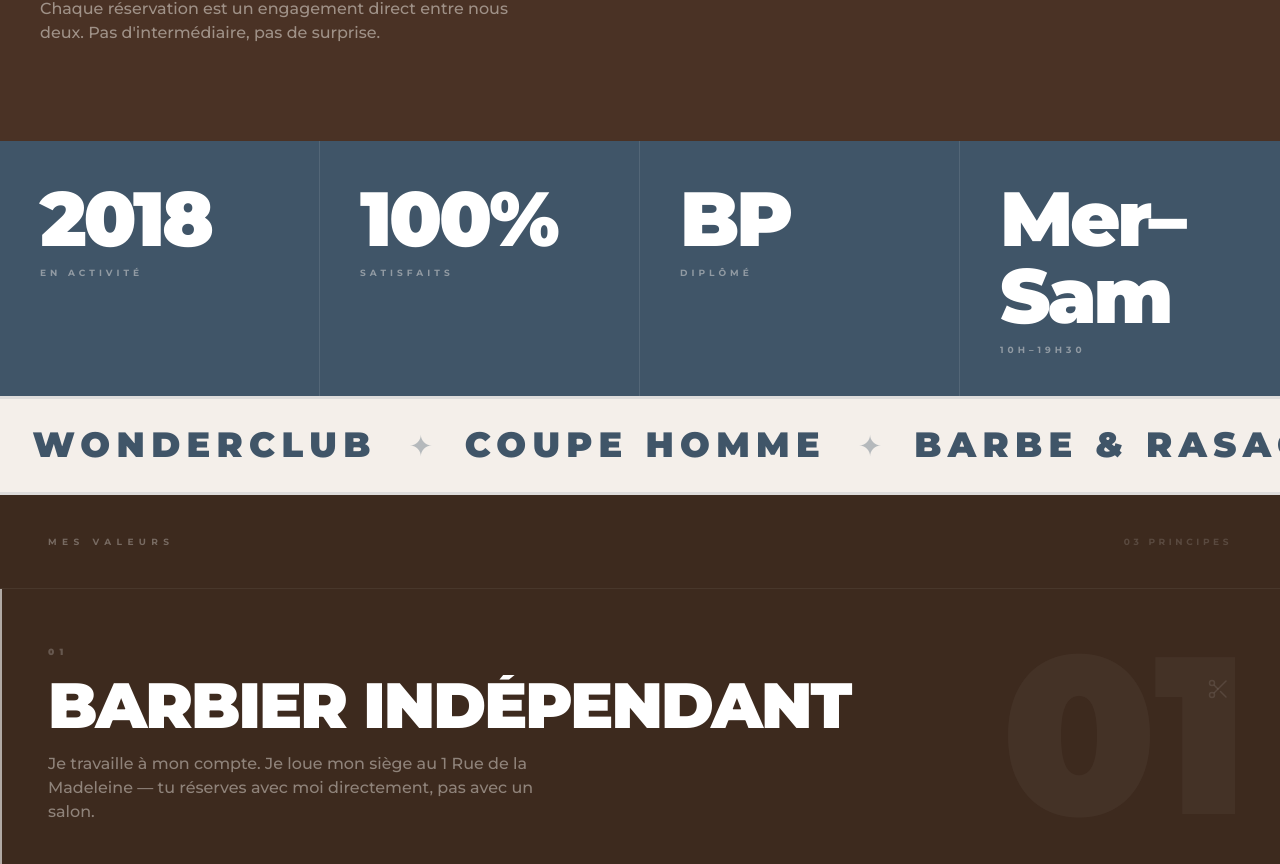
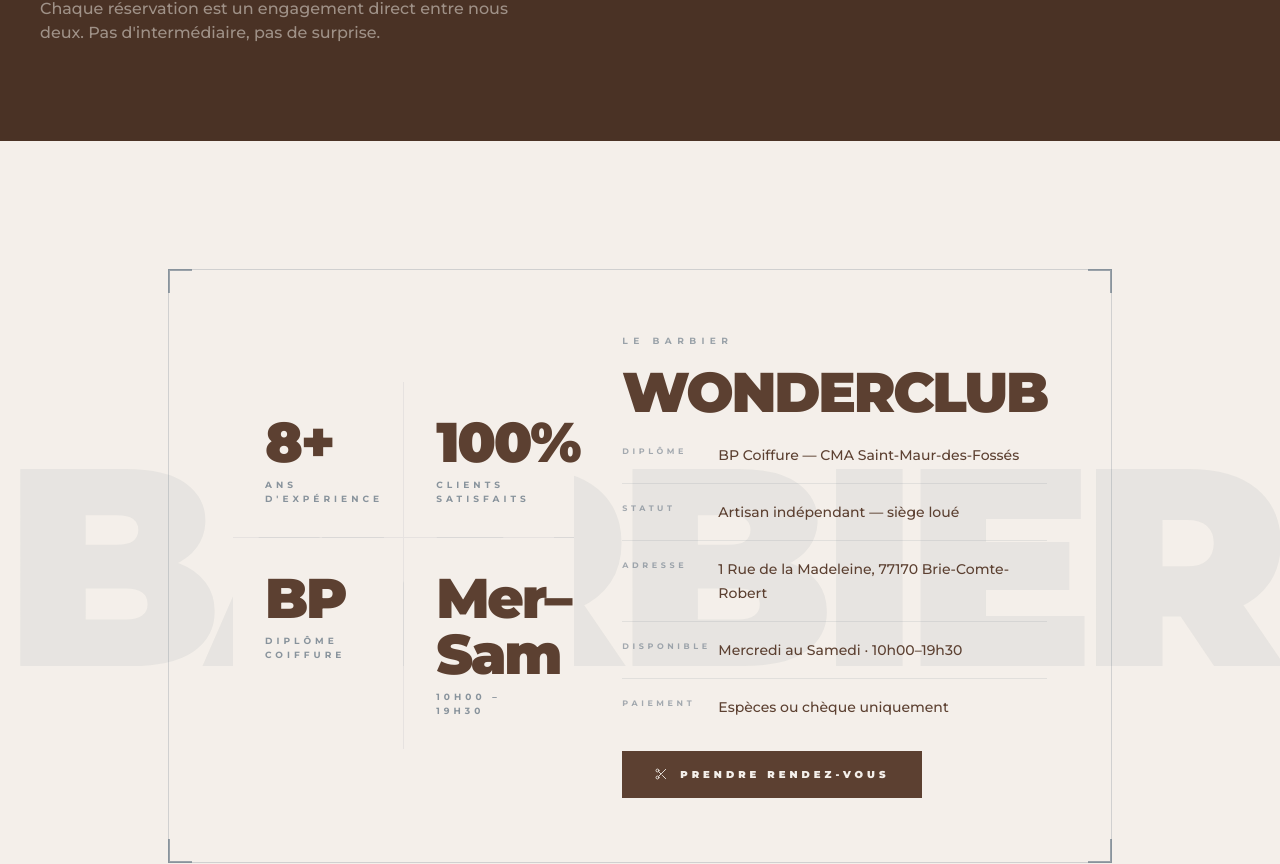
Before and after one commit to Othmanebke/barbeurcut, a React (Vite) app: page /concept in a window 1280 px wide. Shown: the part 1254-2118 px from the top of the page. Built offline with nearby package versions, Linux system fonts and the light colour scheme; no server answers; the HTML template or start-up script is replaced by a standard one.

Commit message:
feat: barber profile section on Concept page (replaces basic stats grid)

```diff
--- a/src/pages/Concept.jsx
+++ b/src/pages/Concept.jsx
@@ -34,34 +34,6 @@ function RevealWords({ text, className, style, delay = 0 }) {
   );
 }
 
-/* Chiffre animé */
-function BigNumber({ value, label }) {
-  const [ref, inView] = useReveal();
-  return (
-    <motion.div ref={ref}
-      className="flex flex-col gap-2 p-8 sm:p-10 border-r last:border-r-0 border-white/10 group cursor-default"
-      whileHover={{ backgroundColor: '#5C4031' }}
-      style={{ background: '#405568' }}
-      transition={{ duration: 0.4 }}>
-      <motion.p
-        className="font-black leading-none tracking-[-0.04em] text-white"
-        style={{ fontSize: 'clamp(2.5rem, 6vw, 5rem)' }}
-        initial={{ opacity: 0, y: 30 }}
-        animate={inView ? { opacity: 1, y: 0 } : {}}
-        transition={{ duration: 0.7, ease: EASE }}>
-        {value}
-      </motion.p>
-      <motion.p
-        className="text-[9px] uppercase tracking-[0.45em] font-bold"
-        style={{ color: 'rgba(244,239,234,0.45)' }}
-        initial={{ opacity: 0 }}
-        animate={inView ? { opacity: 1 } : {}}
-        transition={{ duration: 0.6, delay: 0.2 }}>
-        {label}
-      </motion.p>
-    </motion.div>
-  );
-}
 
 /* Valeur pilier — carte pleine largeur avec numéro fantôme */
 function PillarRow({ id, title, desc, Icon, delay = 0 }) {
@@ -234,17 +206,121 @@ export default function Concept() {
         </div>
       </section>
 
-      {/* ══════════════════ CHIFFRES ════════════════════════ */}
-      <div className="grid grid-cols-2 md:grid-cols-4">
-        {[
-          { value: '2018', label: 'En activité' },
-          { value: '100%', label: 'Satisfaits'  },
-          { value: 'BP',   label: 'Diplômé'     },
-          { value: 'Mer–Sam', label: '10h–19h30' },
-        ].map((s) => <BigNumber key={s.label} {...s} />)}
-      </div>
+      {/* ══════════════════ PRÉSENTATION DU BARBIER ═════════ */}
+      <section className="relative overflow-hidden" style={{ background: '#F4EFEA' }}>
 
-      <Marquee />
+        {/* Watermark BARBIER en fond */}
+        <div className="absolute inset-0 flex items-center justify-center pointer-events-none overflow-hidden select-none">
+          <p className="font-black uppercase leading-none tracking-[-0.05em] whitespace-nowrap"
+             style={{ fontSize: 'clamp(6rem, 22vw, 18rem)', color: 'rgba(64,85,104,0.07)' }}>
+            BARBIER
+          </p>
+        </div>
+
+        <div className="relative z-10 mx-auto max-w-5xl px-6 sm:px-10 py-16 sm:py-24 lg:py-32">
+          <div className="border border-denim/20 p-8 sm:p-12 lg:p-16 relative">
+
+            {/* Coins décoratifs */}
+            {[
+              'absolute -top-px -left-px w-6 h-6 border-t-2 border-l-2 border-denim/50',
+              'absolute -top-px -right-px w-6 h-6 border-t-2 border-r-2 border-denim/50',
+              'absolute -bottom-px -left-px w-6 h-6 border-b-2 border-l-2 border-denim/50',
+              'absolute -bottom-px -right-px w-6 h-6 border-b-2 border-r-2 border-denim/50',
+            ].map((cls, i) => <div key={i} className={cls} />)}
+
+            <div className="grid gap-12 lg:grid-cols-[1fr_1.2fr] lg:items-center">
+
+              {/* Gauche — stats grandes */}
+              <motion.div
+                className="grid grid-cols-2 gap-px"
+                style={{ background: 'rgba(64,85,104,0.08)' }}
+                initial={{ opacity: 0, x: -30 }}
+                whileInView={{ opacity: 1, x: 0 }}
+                viewport={{ once: true }}
+                transition={{ duration: 0.8, ease: EASE }}>
+                {[
+                  { val: '8+',     label: "Ans d'expérience" },
+                  { val: '100%',   label: 'Clients satisfaits' },
+                  { val: 'BP',     label: 'Diplôme coiffure' },
+                  { val: 'Mer–Sam', label: '10h00 – 19h30' },
+                ].map((s, i) => (
+                  <motion.div key={s.val}
+                    className="p-6 sm:p-8 flex flex-col gap-2"
+                    style={{ background: '#F4EFEA' }}
+                    initial={{ opacity: 0, y: 16 }}
+                    whileInView={{ opacity: 1, y: 0 }}
+                    viewport={{ once: true }}
+                    transition={{ duration: 0.6, delay: i * 0.1, ease: EASE }}>
+                    <p className="font-black leading-none tracking-[-0.04em]"
+                       style={{ fontSize: 'clamp(2rem, 5vw, 3.5rem)', color: '#5C4031' }}>
+                      {s.val}
+                    </p>
+                    <p className="text-[9px] uppercase tracking-[0.45em] font-bold"
+                       style={{ color: 'rgba(64,85,104,0.60)' }}>
+                      {s.label}
+                    </p>
+                  </motion.div>
+                ))}
+              </motion.div>
+
+              {/* Droite — présentation */}
+              <motion.div
+                initial={{ opacity: 0, x: 30 }}
+                whileInView={{ opacity: 1, x: 0 }}
+                viewport={{ once: true }}
+                transition={{ duration: 0.8, delay: 0.15, ease: EASE }}>
+
+                <p className="text-[9px] uppercase tracking-[0.6em] font-bold mb-5"
+                   style={{ color: 'rgba(64,85,104,0.50)' }}>
+                  Le barbier
+                </p>
+
+                <h2 className="font-black uppercase leading-[0.92] tracking-[-0.04em] mb-6"
+                    style={{ fontSize: 'clamp(2rem, 5vw, 3.5rem)', color: '#5C4031' }}>
+                  Wonderclub
+                </h2>
+
+                <div className="space-y-4 mb-8">
+                  {[
+                    { label: 'Diplôme',      val: 'BP Coiffure — CMA Saint-Maur-des-Fossés' },
+                    { label: 'Statut',       val: 'Artisan indépendant — siège loué' },
+                    { label: 'Adresse',      val: '1 Rue de la Madeleine, 77170 Brie-Comte-Robert' },
+                    { label: 'Disponible',   val: 'Mercredi au Samedi · 10h00–19h30' },
+                    { label: 'Paiement',     val: 'Espèces ou chèque uniquement' },
+                  ].map((row, i) => (
+                    <motion.div key={row.label}
+                      className="flex items-start gap-4 pb-4 border-b last:border-0 last:pb-0"
+                      style={{ borderColor: 'rgba(64,85,104,0.10)' }}
+                      initial={{ opacity: 0, y: 10 }}
+                      whileInView={{ opacity: 1, y: 0 }}
+                      viewport={{ once: true }}
+                      transition={{ duration: 0.5, delay: 0.2 + i * 0.08 }}>
+                      <span className="text-[8px] uppercase tracking-[0.45em] font-bold shrink-0 pt-0.5 w-20"
+                            style={{ color: 'rgba(64,85,104,0.45)' }}>{row.label}</span>
+                      <span className="text-sm font-medium leading-6"
+                            style={{ color: '#5C4031' }}>{row.val}</span>
+                    </motion.div>
+                  ))}
+                </div>
+
+                <motion.div
+                  whileHover={{ scale: 1.04 }} whileTap={{ scale: 0.97 }}
+                  className="inline-block">
+                  <Link to="/reservation"
+                    className="inline-flex items-center gap-3 px-8 py-4 text-[10px] font-black uppercase tracking-[0.4em] transition-all duration-300 hover:opacity-80"
+                    style={{ background: '#5C4031', color: '#F4EFEA' }}>
+                    <ScissorsIcon className="w-3.5 h-3.5" />
+                    Prendre rendez-vous
+                  </Link>
+                </motion.div>
+
+              </motion.div>
+            </div>
+          </div>
+        </div>
+      </section>
+
+      <Marquee brown />
 
       {/* ══════════════════ PILIERS ════════════════════════ */}
       <section style={{ background: '#3D2A1E' }}>
```
